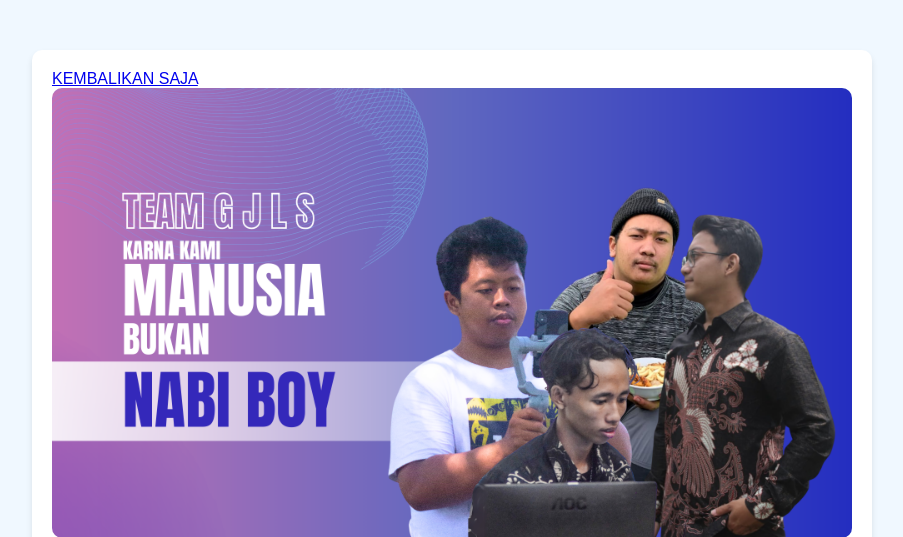
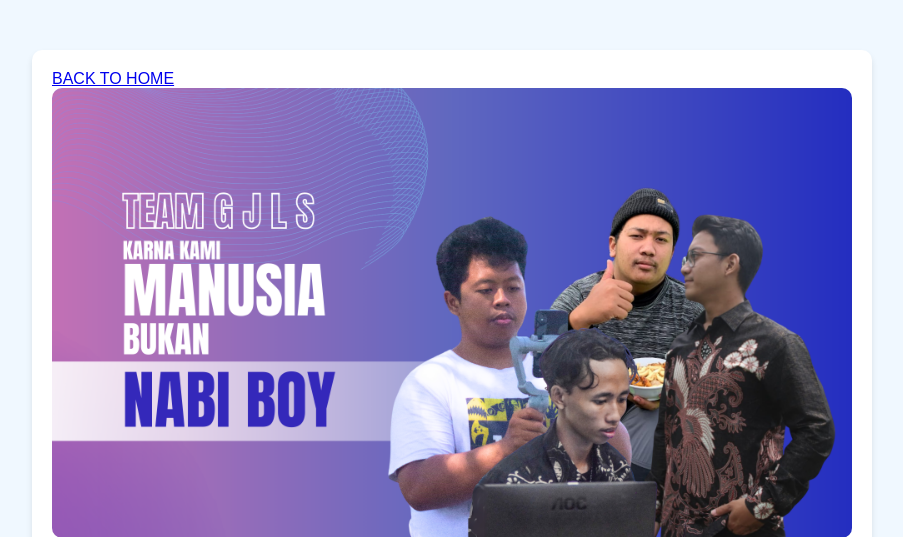
Before and after one commit to erixngrh26/LAUNDRYBLMFINAL, a PHP site: page /author.php in a window 1280 px wide. Shown: the top 537 px of the page, without its empty margins (188-1091 px from the left). Run offline with PHP 8.4, Linux system fonts and the light colour scheme.

Commit message:
Update author.php

```diff
--- a/author.php
+++ b/author.php
@@ -6,7 +6,7 @@
 <head>
     <meta charset="UTF-8">
     <meta name="viewport" content="width=device-width, initial-scale=1.0">
-    <title>About the Team - Laundry OnLine</title>
+    <title>About the Team - Laundry OnLine > LONDO</title>
     <style>
         body {
             font-family: Arial, sans-serif;
@@ -86,7 +86,7 @@
     <div class="container">
 
         <!-- Back to Dashboard Button -->
-        <a href="index.php">KEMBALIKAN SAJA</a>
+        <a href="index.php">BACK TO HOME</a>
 
         <!-- Hero Image -->
         <img src="images/teamgjls.png" alt="Team Hero Image" class="hero-image">
```
